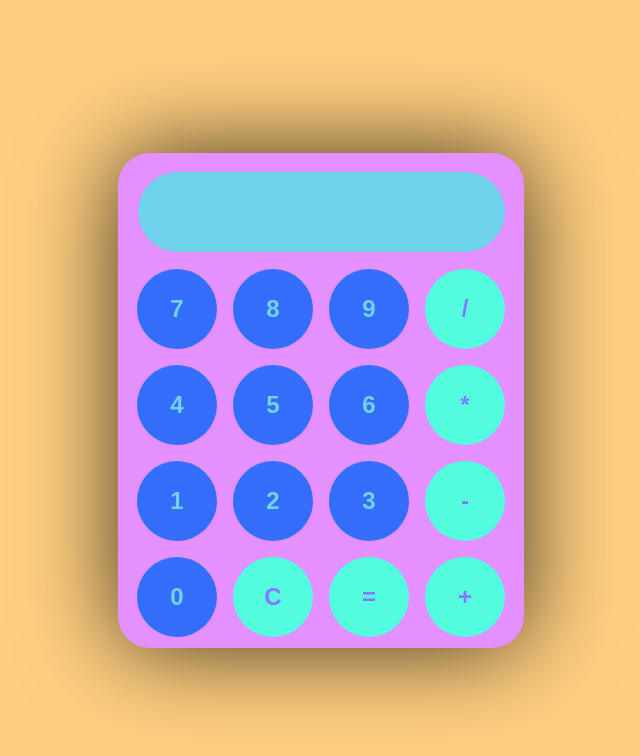
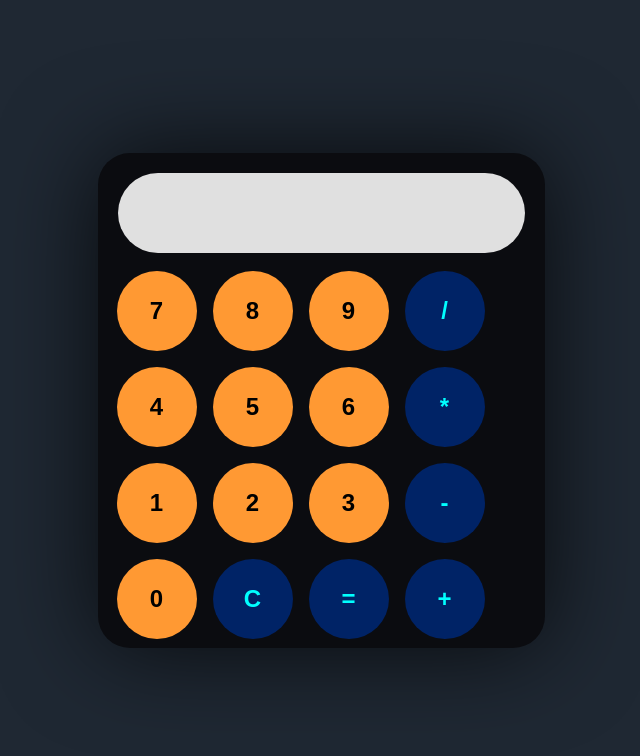
Before and after one commit to SarveshGulhane/WebForFun, a plain HTML site: page Calculator/calc.html in a window 1280 px wide. Shown: the whole page, without its empty margins (319-959 px from the left). Drawn offline with Linux system fonts and the light colour scheme.

Commit message:
Add files via upload

```diff
--- a/Calculator/calc.css
+++ b/Calculator/calc.css
@@ -8,7 +8,7 @@ html {
     margin: 0;
     padding: 0;
     background: #eeeeee;
-    background-color: rgb(255, 207, 129);
+    background-color: rgb(31, 40, 51);
 }
 
 body {
@@ -19,7 +19,7 @@ body {
     height: auto;
     max-height: 475px;
     background: #fafafa;
-    background-color: rgb(229, 144, 255);
+    background-color: rgb(11, 12, 16);
     -webkit-box-shadow: 0px 0px 96px 0px rgba(0, 0, 0, 0.75);
     -moz-box-shadow: 0px 0px 96px 0px rgba(0, 0, 0, 0.75);
     box-shadow: 0px 0px 96px 0px rgba(0, 0, 0, 0.75);
@@ -32,8 +32,8 @@ table {
 
 button {
     border-radius: 16px;
-    color: rgb(111, 211, 236);
-    background-color: #1976d2;
+    color: rgb(0,255,255);
+    background-color:rgb(102, 252, 241) ;
     border: 0;
     cursor: pointer;
     margin: 0.25em;
@@ -45,21 +45,21 @@ button {
 }
 
 .num_but {
-    background-color: rgb(50, 110, 250);
+    background-color:#FF9933;
     border-radius: 48px;
     font-size: x-large;
 }
 
 .op_but {
-    background-color: rgb(83, 251, 223);
+    background-color: #002366;
     border-radius: 48px;
     font-size: x-large;
-    color: rgb(134, 121, 255);
+    color: #00FFFF;
 }
 
 input {
     border-radius: 16px;
-    color: rgb(111, 211, 236);
+    color: black;
     background-color: rgb(25, 118, 210);
     border: 0;
     cursor: pointer;
@@ -74,8 +74,8 @@ input {
 input[type=text] {
     width: 96.6%;
     border-radius: 48px;
-    font-size: 27px;
-    background-color: rgb(111, 211, 236);
+    font-size: 30px;
+    background-color: #e0e0e0;
     color: rgb(25, 118, 210);
 }
 
```
